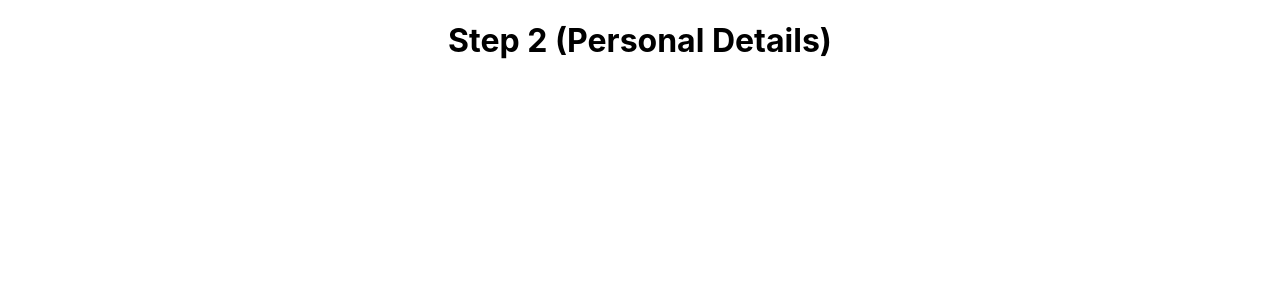
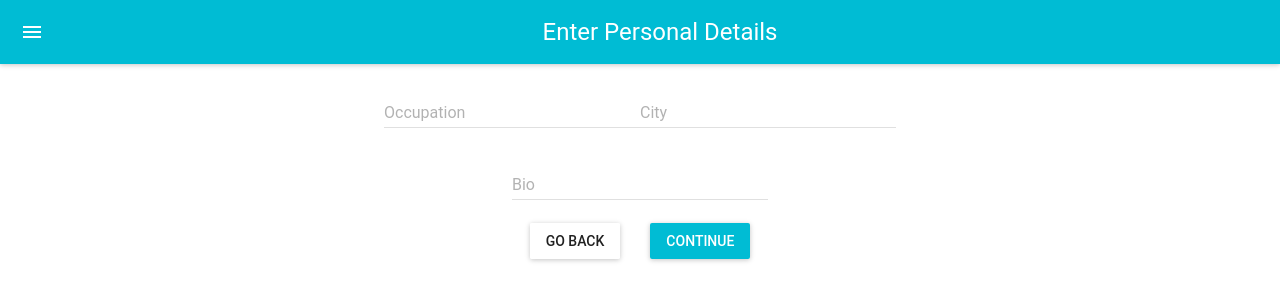
Before and after one commit to jffau/signup, a React (Create React App) app: page / in a window 1280 px wide. Both pictures are taken after a click on the button "CONTINUE". Shown: the top 300 px of the page. Built offline with nearby package versions, Linux system fonts and the light colour scheme.

Commit message:
added second step Personal Details

```diff
--- a/package.json
+++ b/package.json
@@ -6,7 +6,8 @@
     "material-ui": "^0.20.2",
     "react": "^16.8.6",
     "react-dom": "^16.8.6",
-    "react-scripts": "3.0.1"
+    "react-scripts": "3.0.1",
+    "styled-components": "^4.3.2"
   },
   "scripts": {
     "start": "react-scripts start",
--- a/src/components/FormPersonalDetails.js
+++ b/src/components/FormPersonalDetails.js
@@ -1,7 +1,69 @@
 import React, { Component } from 'react';
+import MuiThemeProvider from 'material-ui/styles/MuiThemeProvider';
+import AppBar from 'material-ui/AppBar';
+import TextField from 'material-ui/TextField';
+import RaisedButton from 'material-ui/RaisedButton';
 
-export default class FormPersonalDetails extends Component {
+export class FormPersonalDetails extends Component {
+  continue = e => {
+    e.preventDefault();
+    this.props.nextStep();
+  };
+  prev = e => {
+    e.preventDefault();
+    this.props.prevStep();
+  };
+
   render() {
-    return <div />;
+    const { values, handleChange } = this.props;
+    return (
+      <MuiThemeProvider>
+        <>
+          <AppBar title="Enter Personal Details" />
+
+          <TextField
+            hintText="Enter Your Occupation"
+            floatingLabelText="Occupation"
+            onChange={handleChange('occupation')}
+            defaultValue={values.occupation}
+          />
+
+          <TextField
+            hintText="Enter Your City"
+            floatingLabelText="City"
+            onChange={handleChange('city')}
+            defaultValue={values.city}
+          />
+          <br />
+          <TextField
+            hintText="Enter Your bio"
+            floatingLabelText="Bio"
+            onChange={handleChange('bio')}
+            defaultValue={values.bio}
+          />
+          <br />
+          <RaisedButton
+            label="Go Back"
+            primary={false}
+            style={styles.button}
+            onClick={this.prev}
+          />
+          <RaisedButton
+            label="Continue"
+            primary={true}
+            style={styles.button}
+            onClick={this.continue}
+          />
+        </>
+      </MuiThemeProvider>
+    );
   }
 }
+
+const styles = {
+  button: {
+    margin: 15
+  }
+};
+
+export default FormPersonalDetails;
--- a/src/components/FormUserDetails.js
+++ b/src/components/FormUserDetails.js
@@ -16,6 +16,7 @@
       <MuiThemeProvider>
         <>
           <AppBar title="Enter User Details" />
+
           <TextField
             hintText="Enter Your First Name"
             floatingLabelText="First Name"
@@ -39,7 +40,7 @@
           <br />
           <RaisedButton
             label="Continue"
-            primary="true"
+            primary={true}
             style={styles.button}
             onClick={this.continue}
           />
--- a/src/components/UserForm.js
+++ b/src/components/UserForm.js
@@ -1,5 +1,6 @@
 import React, { Component } from 'react';
 import FormUserDetails from './FormUserDetails';
+import FormPersonalDetails from './FormPersonalDetails';
 export class UserForm extends Component {
   state = {
     step: 1,
@@ -46,7 +47,14 @@
           />
         );
       case 2:
-        return <h1>Step 2 (Personal Details)</h1>;
+        return (
+          <FormPersonalDetails
+            nextStep={this.nextStep}
+            prevStep={this.prevStep}
+            handleChange={this.handleChange}
+            values={values}
+          />
+        );
       case 3:
         return <h1>Step 3 (Confirm) </h1>;
 
```
Also changed, not shown: 1 other file (tests, documents, lock files or other folders).
